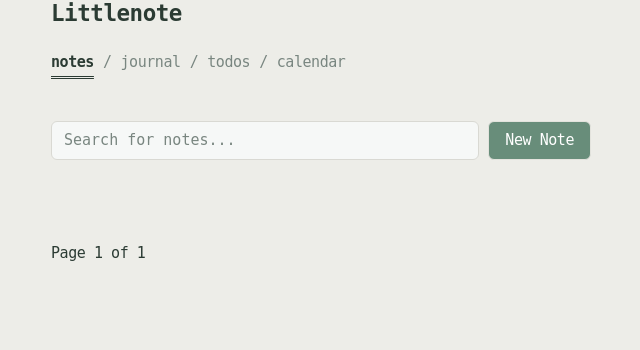
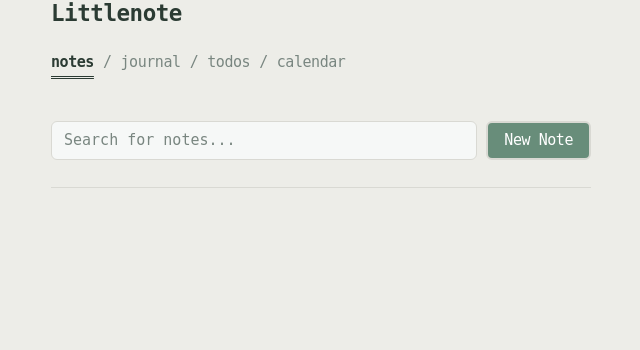
Before and after one commit to nmsalvatore/Littlenote, a Django app: page /notes/ in a window 1280 px wide. Shown: the part 122-472 px from the top of the page, without its empty margins (319-959 px from the left). Run offline with Django 5.2, Linux system fonts and the light colour scheme; data that the repository does not hold is empty; parts of the project's set-up code (start-up, migrations or seed data) failed here and were passed over.

Commit message:
style: drippin

```diff
--- a/src/apps/notes/static/notes/css/list.css
+++ b/src/apps/notes/static/notes/css/list.css
@@ -1,7 +1,7 @@
 ul.note-list {
     display: flex;
     flex-direction: column;
-    gap: var(--spacing-xs);
+    gap: var(--spacing-sm);
     list-style-type: none;
 }
 
@@ -25,7 +25,7 @@ div.actions {
 
 div.actions a {
     background: var(--color-action);
-    border: 1px solid var(--color-lighter);
+    border: 2px solid var(--color-light);
     padding: 6px 16px;
     text-decoration: none;
     border-radius: 6px;
@@ -54,5 +54,18 @@ form:has(#note_search_input) {
 }
 
 .pagination {
-    margin-top: var(--spacing-md);
+    display: flex;
+    margin-top: var(--spacing-sm);
 }
+
+.pagination:has(.previous-button) {
+    justify-content: flex-start;
+}
+
+.pagination:has(.next-button) {
+    justify-content: flex-end;
+}
+
+.pagination:has(.next-button):has(.previous-button) {
+    justify-content: space-between;
+}
--- a/src/apps/notes/static/notes/css/new.css
+++ b/src/apps/notes/static/notes/css/new.css
@@ -37,6 +37,6 @@
     cursor: pointer;
     background: var(--color-action);
     border-radius: 6px;
-    border: 1px solid var(--color-lighter);
+    border: 2px solid var(--color-light);
     padding: 6px 0;
 }
--- a/src/apps/notes/templates/notes/list.html
+++ b/src/apps/notes/templates/notes/list.html
@@ -12,11 +12,12 @@
         </form>
         <a href="{% url 'notes:new' %}">New Note</a>
     </div>
+    <hr>
     <ul class="note-list">
         {% for note in notes %}
             <li>
                 {% with note.created_at|date:'Y-m-d' as formatted_date %}
-                    <time datetime="{{ formatted_date }}">{{ note.created_at|date:"M j 'y" }}</time>
+                    <time datetime="{{ formatted_date }}">{{ formatted_date }}</time>
                     <a href="{% url 'notes:detail' pk=note.id %}">
                         {% if note.title %}
                             {{ note.title }}
@@ -29,20 +30,12 @@
         {% endfor %}
     </ul>
     <div class="pagination">
-        <span class="step-links">
-            {% if page_obj.has_previous %}
-                <a href="?page=1">&larr; first</a>
-                <a href="?page={{ page_obj.previous_page_number }}">previous</a>
-            {% endif %}
+        {% if page_obj.has_previous %}
+            <a href="?page={{ page_obj.previous_page_number }}" class="previous-button">&larr; previous</a>
+        {% endif %}
 
-            <span class="current">
-                Page {{ page_obj.number }} of {{ page_obj.paginator.num_pages }}
-            </span>
-
-            {% if page_obj.has_next %}
-                <a href="?page={{ page_obj.next_page_number }}">next</a>
-                <a href="?page={{ page_obj.paginator.num_pages }}">last &rarr;</a>
-            {% endif %}
-        </span>
+        {% if page_obj.has_next %}
+            <a href="?page={{ page_obj.next_page_number }}" class="next-button">next &rarr;</a>
+        {% endif %}
     </div>
 {% endblock %}
```
